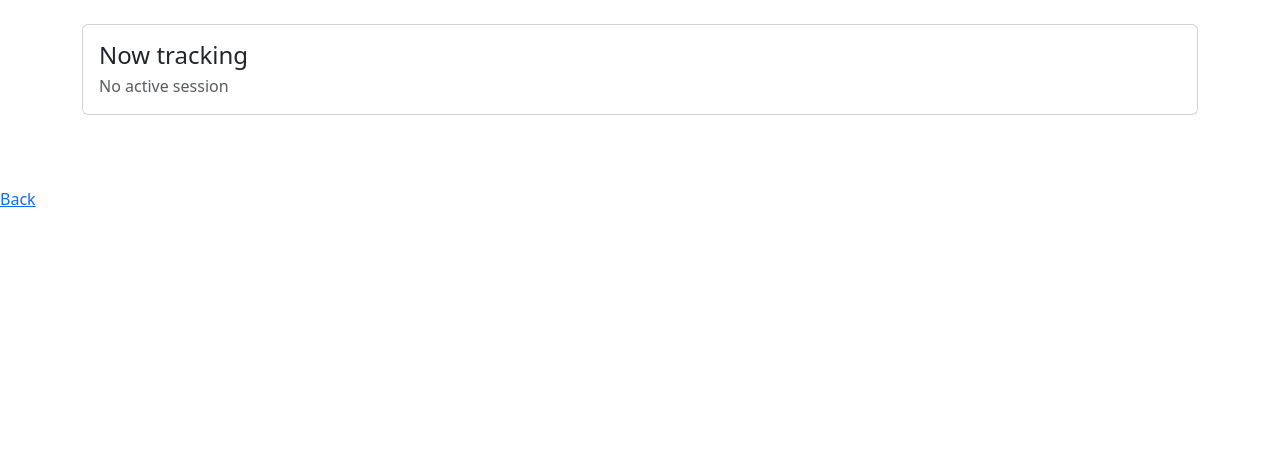
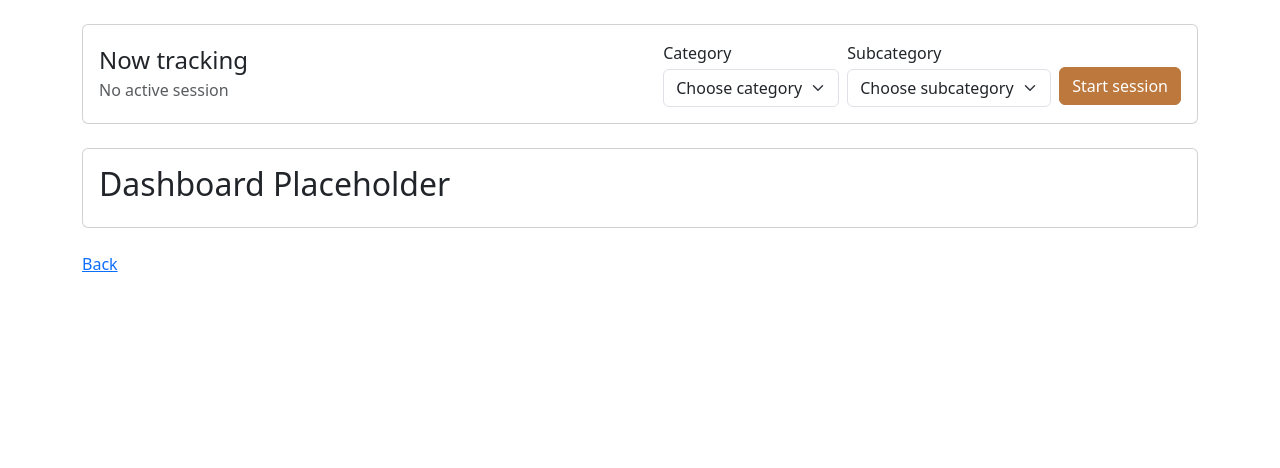
Before and after one commit to roxannardgz/time-management-cs50, a Python web app: template templates/dashboard.html in a window 1280 px wide. Shown: the part 56-524 px from the top of the page. Run offline with Jinja, Linux system fonts and the light colour scheme; the template is opened without the code that fills it, so the values that code supplies are empty.

Commit message:
Add dropdowns to dashboard UX and add events table

```diff
--- a/templates/dashboard.html
+++ b/templates/dashboard.html
@@ -14,50 +14,107 @@
                     <h2 class="h4 mb-1">Now tracking</h2>
                     <p class="text-muted mb-0">
                         {% if active_session %}
-                        {{ active_session.activity_name }} · started at {{ active_session.start_time }}
+                        {{ active_session["category"] }} · {{ active_session["subcategory"] }} · started at {{
+                        active_session["start_ts"] }}
                         {% else %}
                         No active session
                         {% endif %}
                     </p>
                 </div>
 
-                <form class="d-flex flex-column flex-md-row align-items-md-center gap-2">
-                    <!-- category / subcategory dropdowns -->
+                {% if not active_session %}
+                <form class="d-flex flex-column flex-md-row align-items-md-center gap-2" method="post" action="#">
 
-                    <!-- start/stop button -->
+                    <!-- Category dropdown -->
+                    <div>
+                        <label for="categorySelect" class="form-label mb-1">Category</label>
+                        <select id="categorySelect" name="category" class="form-select" required>
+                            <option value="" selected disabled>Choose category</option>
+                            {% for category, subcats in activities_by_cat.items() %}
+                            <option value="{{ category }}">{{ category }}</option>
+                            {% endfor %}
+                        </select>
+                    </div>
+
+                    <!-- Subcategory dropdown -->
+                    <div>
+                        <label for="subcategorySelect" class="form-label mb-1">Subcategory</label>
+                        <select id="subcategorySelect" name="subcategory" class="form-select" required>
+                            <option value="" selected disabled>Choose subcategory</option>
+                        </select>
+                    </div>
+
+                    <!-- Start button -->
+                    <div class="mt-2 mt-md-4">
+                        <button type="submit" class="btn btn-secondary">
+                            Start session
+                        </button>
+                    </div>
                 </form>
+                {% else %}
+                <form class="d-flex flex-column flex-md-row align-items-md-center gap-2" method="post" action="#">
+                    <div class="mt-2 mt-md-4">
+                        <button type="submit" class="btn btn-outline-danger">
+                            Stop session
+                        </button>
+                    </div>
+                </form>
+                {% endif %}
+
             </div>
         </div>
     </section>
 
-    <!-- Row 2: Stats -->
+
+
+    <!-- Row 2: Dashboard Section -->
     <section class="mb-4">
-        <div class="row g-3">
-            <div class="col-md-4">
-                <!-- card: Today summary -->
-            </div>
-            <div class="col-md-4">
-                <!-- card: This week -->
-            </div>
-            <div class="col-md-4">
-                <!-- card: by category -->
+        <div class="card">
+            <div class="card-body d-flex flex-column flex-md-row align-items-md-center justify-content-between gap-3">
+                <div>
+                    <h2>Dashboard Placeholder</h2>
+                </div>
             </div>
         </div>
     </section>
 
-    <!-- Row 3: Optional recent sessions -->
-    <!-- You can skip this at first -->
-    <!--
-  <section>
-    <h3 class="h5 mb-3">Recent sessions</h3>
-    ...
-  </section>
-  -->
-
-</div>
-
-<a href="{{ url_for('index') }}">Back</a>
 
 
 
-{% endblock %}
+
+    <a href="{{ url_for('index') }}">Back</a>
+
+    <!-- Generated using ChatGPT -->
+    <script>
+        document.addEventListener("DOMContentLoaded", function () {
+            const activitiesByCat = {{ activities_by_cat | tojson
+        }};
+        const categorySelect = document.getElementById("categorySelect");
+        const subcategorySelect = document.getElementById("subcategorySelect");
+
+        if (!categorySelect || !subcategorySelect) return;
+
+        function populateSubcats(cat) {
+            const subcats = activitiesByCat[cat] || [];
+            subcategorySelect.innerHTML =
+                '<option value="" selected disabled>Choose subcategory</option>';
+
+            subcats.forEach(sub => {
+                const opt = document.createElement("option");
+                opt.value = sub;
+                opt.textContent = sub;
+                subcategorySelect.appendChild(opt);
+            });
+        }
+
+        categorySelect.addEventListener("change", function () {
+            populateSubcats(this.value);
+        });
+
+    // Optional (future): to preselect categories
+    // if (categorySelect.value) populateSubcats(categorySelect.value);
+  });
+    </script>
+
+
+    {% endblock %}
```
Also changed, not shown: app.py (+14 -1 lines), schema.sql (+12 -5 lines), time_management.db.
